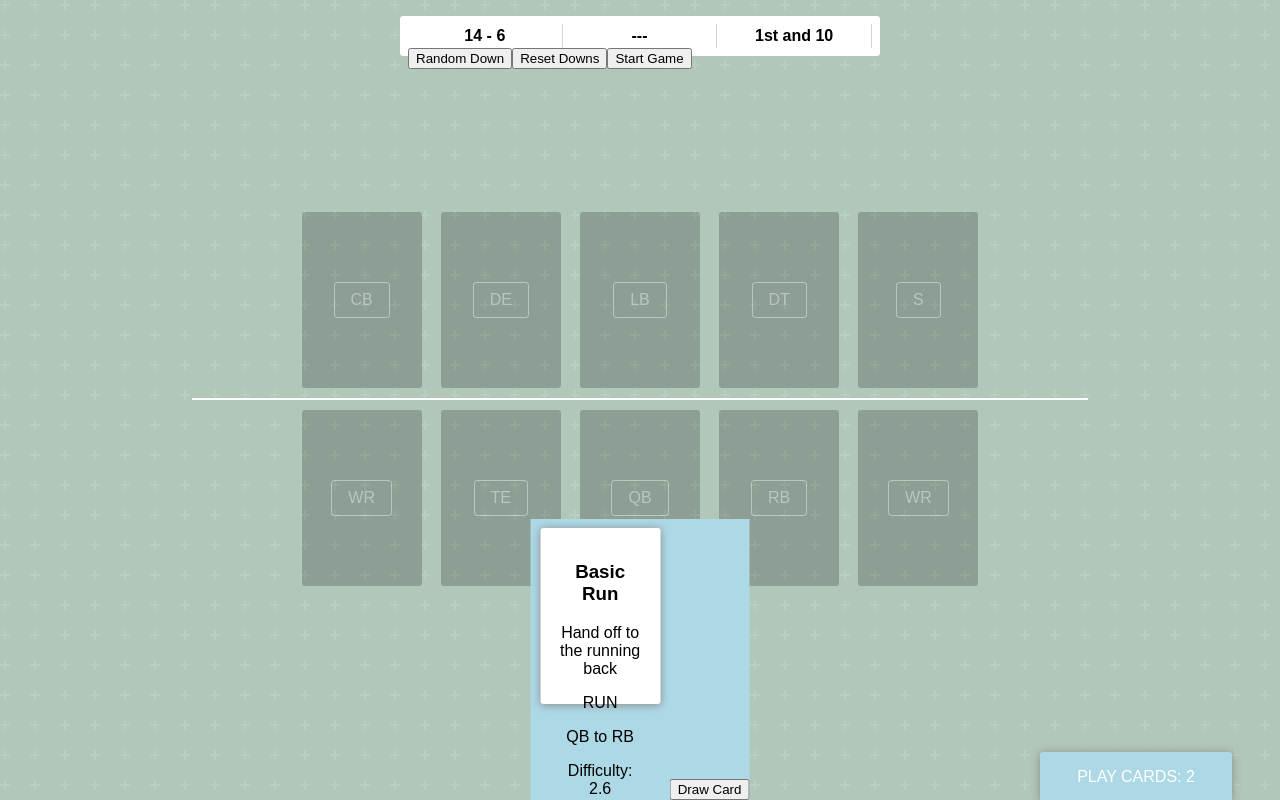
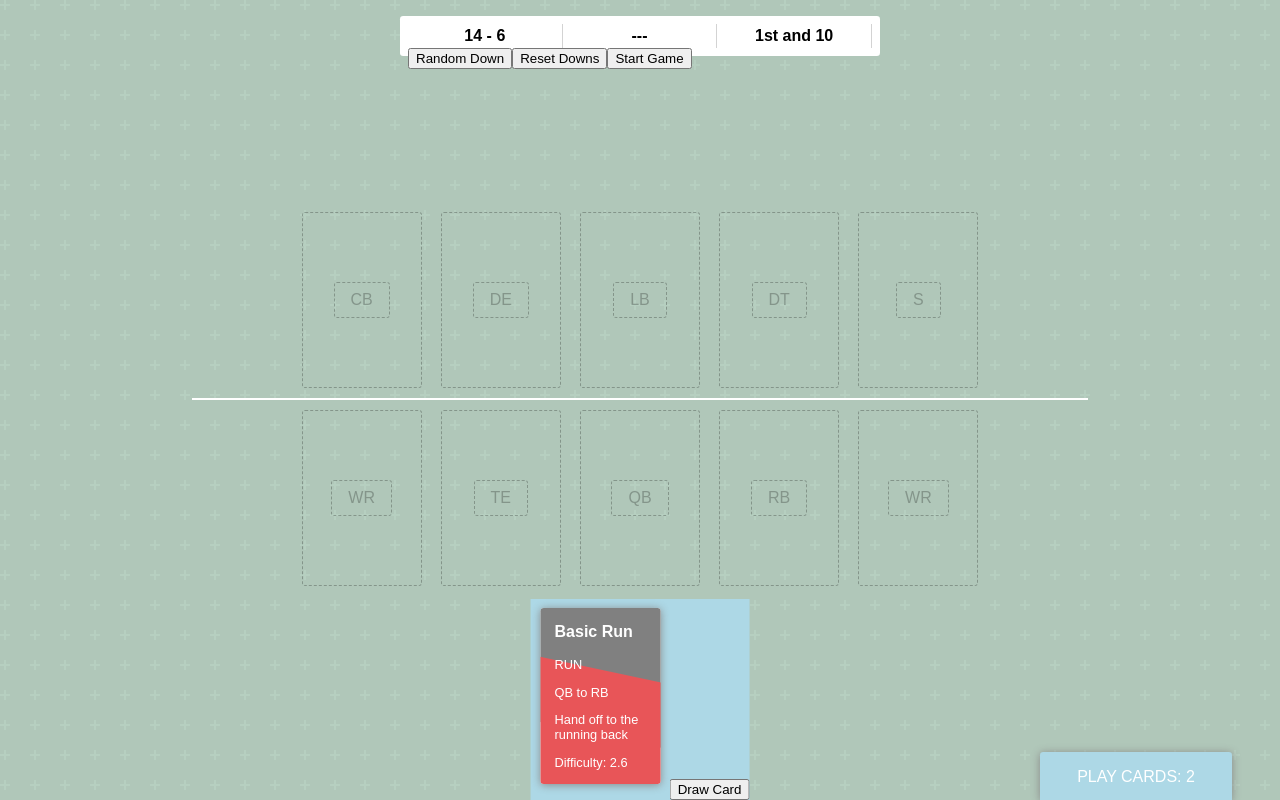
Before and after one commit to billearly/two-minute-warning, a Next.js app: page /game in a window 1280 px wide. Both pictures are taken after a click on the button "Draw Card". Built offline with nearby package versions, Linux system fonts and the light colour scheme.

Commit message:
Updated card styles

```diff
--- a/components/cards/CardBase.tsx
+++ b/components/cards/CardBase.tsx
@@ -11,11 +11,16 @@ const CardBase = styled.div`
     border-radius: ${props => props.theme.borderRadius};
     width: 7.5em;
     height: 11em;
+    position: relative;
+    overflow: hidden;
 
     &:hover {
-        box-shadow: 0 0.06em 0.5em #7AC9E8;
+        box-shadow: 0 0.06em 0.9em 0.4em #737373;
+        transform: translateY(-0.3rem);
         cursor: pointer;
     }
+
+    transition: box-shadow ${props => props.theme.quickTransition};
 `;
 
 export default CardBase;
--- a/components/cards/CardSlot.tsx
+++ b/components/cards/CardSlot.tsx
@@ -8,22 +8,29 @@ interface ICardSlotProps {
 }
 
 const StyledCardSlot = styled(CardBase)`
-    background-color: rgba(0, 0, 0, 0.2);
+    background-color: transparent;
+    border: 1px dashed ${props => props.theme.colorBlackTransparent};
     box-shadow: none;
 
     display: flex;
     flex-direction: column;
     justify-content: center;
+
+    &:hover {
+        box-shadow: none;
+        transform: none;
+    }
 `;
 
 const CardSlotLabel = styled.span`
     text-align: center;
-    color: ${props => props.theme.colorWhiteTransparent};
+    color: ${props => props.theme.colorBlackTransparent};
 
     margin: 0 auto;
-    border: 1px solid ${props => props.theme.colorWhiteTransparent};
+    padding: 0.5em 1em;
+
+    border: 1px dashed ${props => props.theme.colorBlackTransparent};
     border-radius: 0.2em;
-    padding: 0.5em 1em;
 `;
 
 export const CardSlot: React.SFC<ICardSlotProps> = ({ playerPosition }) => {
--- a/components/cards/PlayCard.tsx
+++ b/components/cards/PlayCard.tsx
@@ -14,13 +14,38 @@ interface IPlayInfo {
     difficulty: number
 }
 
-const PlayTitle = styled.h3`
-    text-align: center;
+const PlayTitle = styled.p`
+    color: white;
+
     font-weight: bold;
+    margin-top: 0;
+    position: relative;
+    z-index: 1;
 `;
 
 const PlayDescription = styled.p`
-    text-align: center;
+    color: white;
+    font-size: 0.8em;
+
+    position: relative;
+    z-index: 1;
+`;
+
+const ColorAccent = styled.div`
+    background-color: #E85558;
+    height: 80%;
+    width: 150%;
+
+    position: absolute;
+    bottom: -15%;
+    left: -30%;
+
+    transform: rotate(12deg);
+
+    &:first-of-type {
+        background-color: gray;
+        bottom: 30%;
+    }
 `;
 
 export const PlayCard: React.SFC<IPlayInfo> = ({
@@ -35,10 +60,13 @@ export const PlayCard: React.SFC<IPlayInfo> = ({
         <CardBase>
             <PlayTitle>{title}</PlayTitle>
 
-            <PlayDescription>{description}</PlayDescription>
             <PlayDescription>{type}</PlayDescription>
             <PlayDescription>{source} to {target}</PlayDescription>
+            <PlayDescription>{description}</PlayDescription>
             <PlayDescription>Difficulty: {difficulty}</PlayDescription>
+
+            <ColorAccent />
+            <ColorAccent />
         </CardBase>
     );
 };
--- a/components/theme/main.tsx
+++ b/components/theme/main.tsx
@@ -1,6 +1,7 @@
 const theme = {
     colorBlue: 'lightblue',
     colorWhiteTransparent: 'rgba(255, 255, 255, 0.4)',
+    colorBlackTransparent: 'rgba(0, 0, 0, 0.25)',
     borderRadius: '0.2em',
     quickTransition: '0.1s',
     boxShadow: '0 0.06em 0.5em #888888'
```
Also changed, not shown: components/cards/PlayerCard.tsx (+2 -11 lines).
